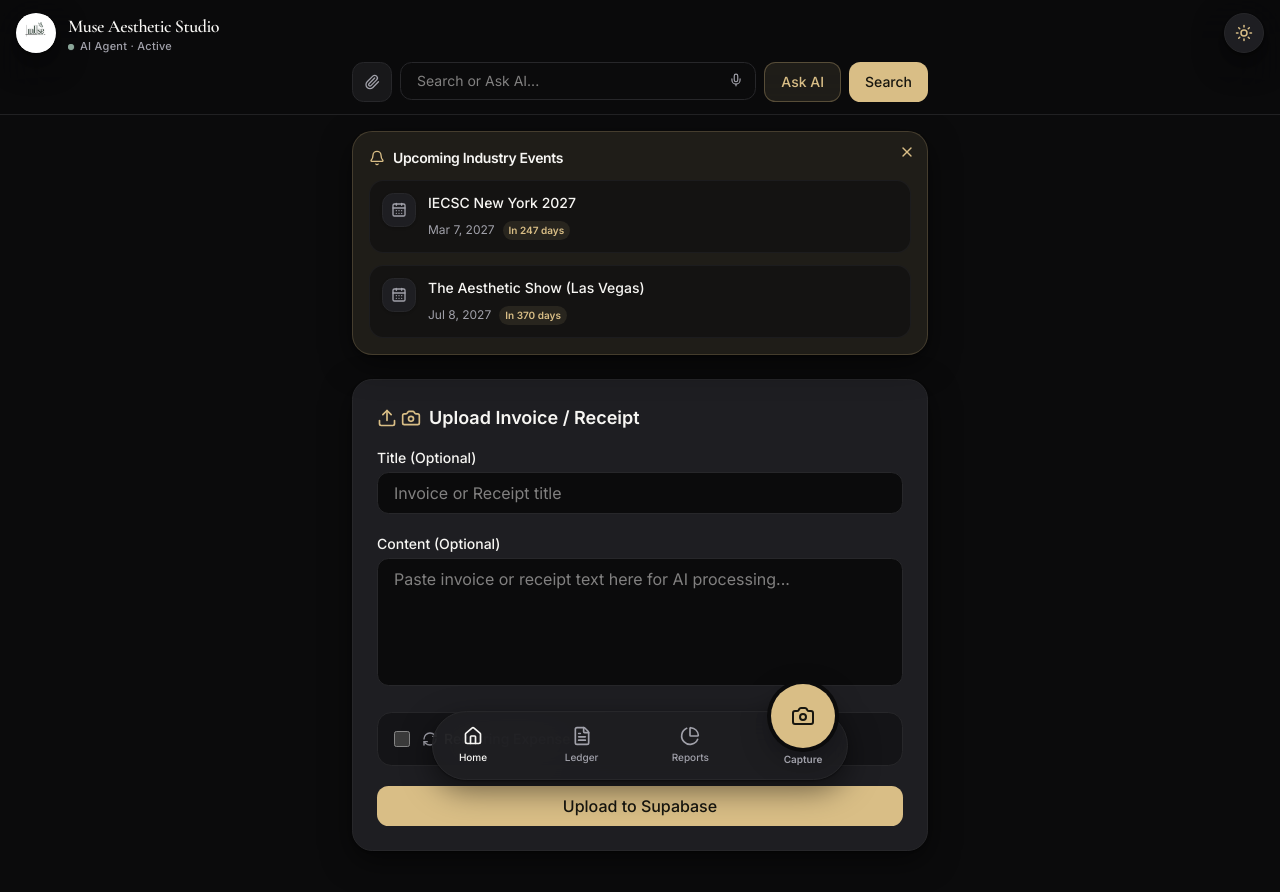
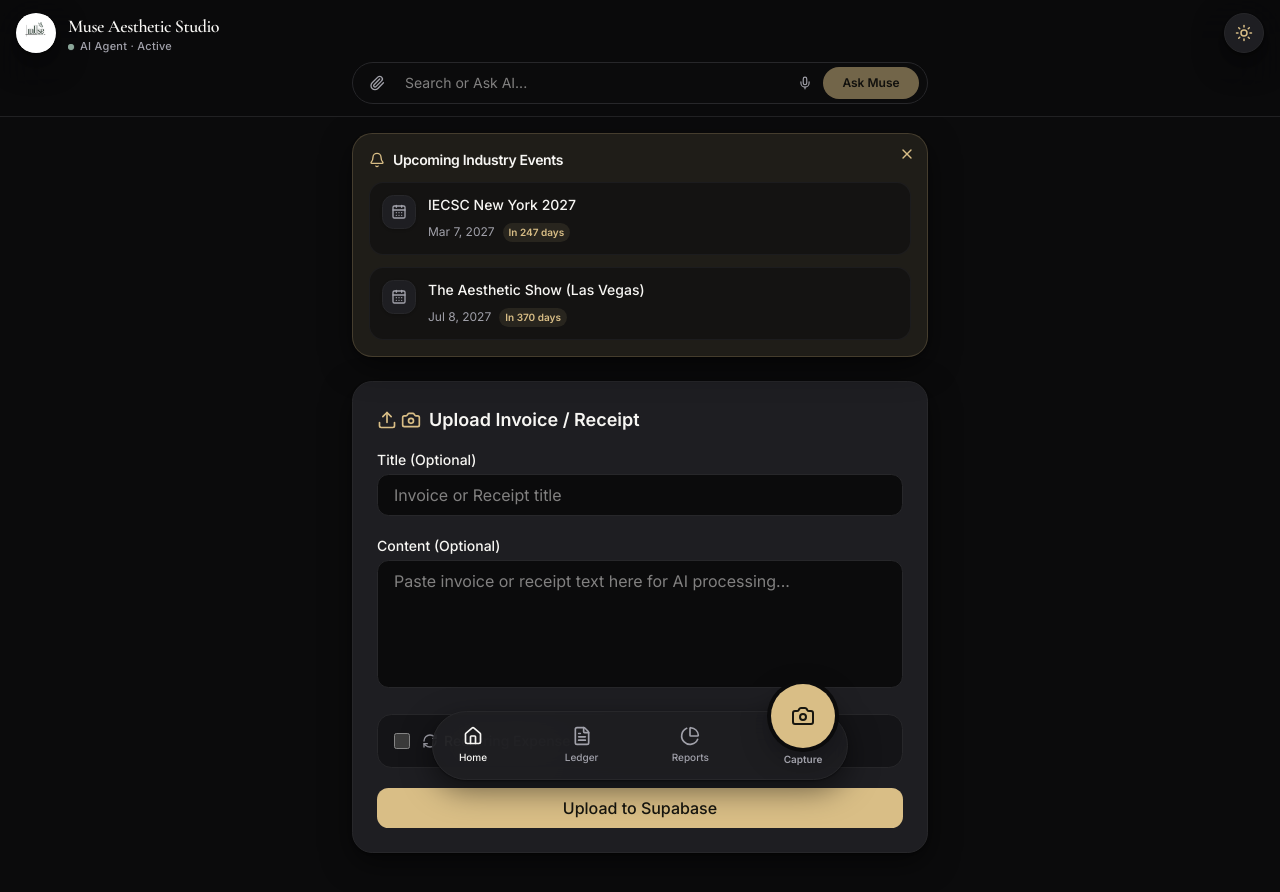
Before and after one commit to slashmcp/muse-aesthetic-studio-app, a Next.js app: page / in a window 1280 px wide. Shown: the top 892 px of the page. Built offline with nearby package versions, Linux system fonts and the light colour scheme.

Commit message:
Combine SearchBar buttons into single Ask Muse action and move paperclip inside input

```diff
--- a/components/muse/search-bar.tsx
+++ b/components/muse/search-bar.tsx
@@ -86,7 +86,15 @@ export function SearchBar({ onAskAI }: { onAskAI?: (query: string) => void }) {
 
   return (
     <div className="w-full max-w-xl mx-auto space-y-4">
-      <form onSubmit={handleSearch} className="flex gap-2">
+      <form onSubmit={(e) => {
+        e.preventDefault()
+        // If query exists, open AI portal
+        if (query.trim() && onAskAI) {
+          onAskAI(query)
+        } else {
+          handleSearch(e)
+        }
+      }} className="flex gap-2">
         <input
           type="file"
           ref={fileInputRef}
@@ -94,51 +102,44 @@ export function SearchBar({ onAskAI }: { onAskAI?: (query: string) => void }) {
           accept=".pdf,image/*"
           onChange={handleFileUpload}
         />
+
+        <div className="relative flex-1 flex items-center bg-background border border-border rounded-full focus-within:ring-1 focus-within:ring-gold transition-shadow">
           <button
             type="button"
             onClick={() => fileInputRef.current?.click()}
-          className="shrink-0 h-10 w-10 flex items-center justify-center rounded-md bg-muted/50 border border-border text-muted-foreground hover:bg-muted hover:text-foreground transition-colors"
+            className="shrink-0 h-10 w-10 flex items-center justify-center rounded-l-full text-muted-foreground hover:bg-muted/50 transition-colors ml-1"
             title="Upload file or PDF"
           >
             <Paperclip className="h-4 w-4" />
           </button>
 
-        <div className="relative flex-1">
           <input
             type="text"
             value={query}
             onChange={(e) => setQuery(e.target.value)}
             placeholder={isListening ? "Listening..." : "Search or Ask AI..."}
-            className="w-full px-4 py-2 pr-10 bg-background border border-border focus:ring-1 focus:ring-gold focus:outline-none rounded-md text-sm"
+            className="flex-1 px-2 py-2.5 bg-transparent focus:outline-none text-sm"
           />
+
+          <div className="flex items-center gap-1 pr-1.5 shrink-0">
             <button
               type="button"
               onClick={toggleListen}
-            className={`absolute right-2 top-1.5 h-6 w-6 flex items-center justify-center rounded-full transition-colors ${
-              isListening ? 'bg-destructive text-destructive-foreground animate-pulse' : 'text-muted-foreground hover:text-foreground hover:bg-muted'
+              className={`h-7 w-7 flex items-center justify-center rounded-full transition-colors ${
+                isListening ? 'bg-destructive text-destructive-foreground animate-pulse' : 'text-muted-foreground hover:text-foreground hover:bg-muted/50'
               }`}
             >
               <Mic className="h-3.5 w-3.5" />
             </button>
-        </div>
-        <button
-          type="button"
-          onClick={() => {
-            if (query.trim() && onAskAI) {
-              onAskAI(query)
-            }
-          }}
-          className="px-4 py-2 text-gold border border-gold/30 bg-gold/10 hover:bg-gold/20 rounded-md font-medium text-sm transition-colors whitespace-nowrap"
-        >
-          Ask AI
-        </button>
             <button
               type="submit"
-          disabled={isLoading}
-          className="px-4 py-2 text-primary-foreground bg-primary hover:opacity-90 transition-opacity rounded-md disabled:opacity-50 font-medium text-sm"
+              disabled={isLoading || (!query.trim() && !isListening)}
+              className="h-8 w-24 flex items-center justify-center rounded-full bg-gold text-primary-foreground disabled:opacity-50 transition-opacity text-xs font-semibold mr-0.5"
             >
-          {isLoading ? '...' : 'Search'}
+              {isLoading ? '...' : 'Ask Muse'}
             </button>
+          </div>
+        </div>
       </form>
 
       {results.length > 0 && (
```
Lines whose indentation alone changed are shown as unchanged.
